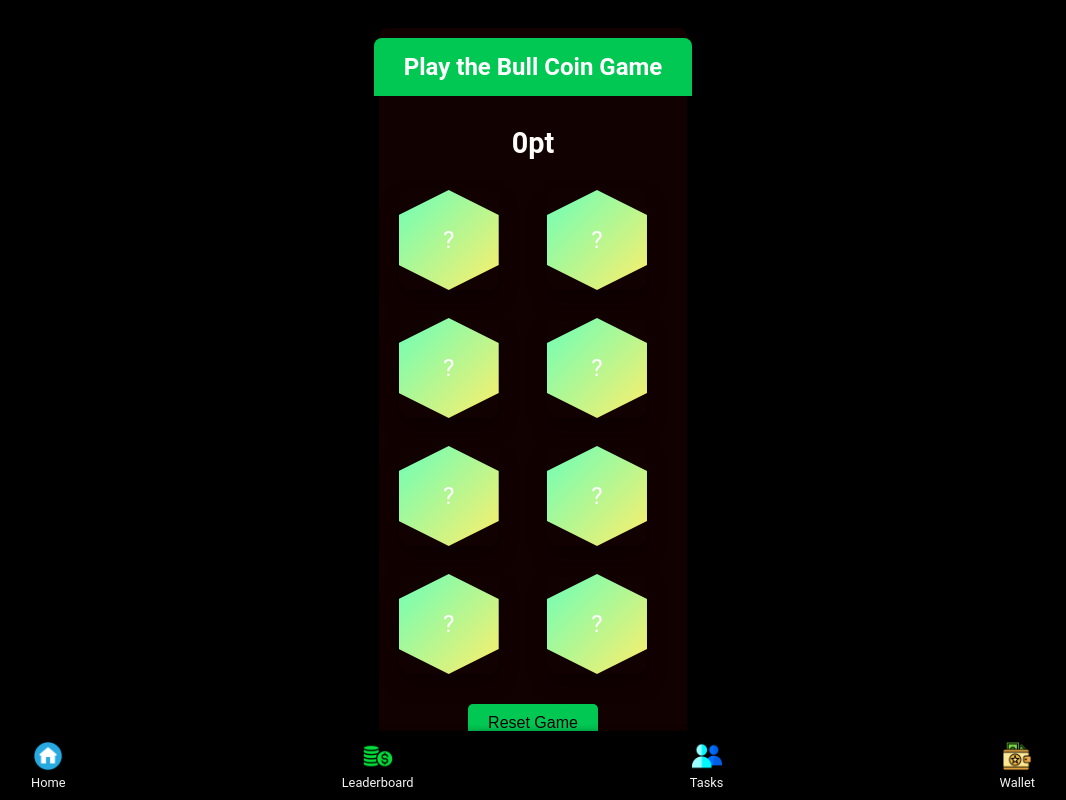
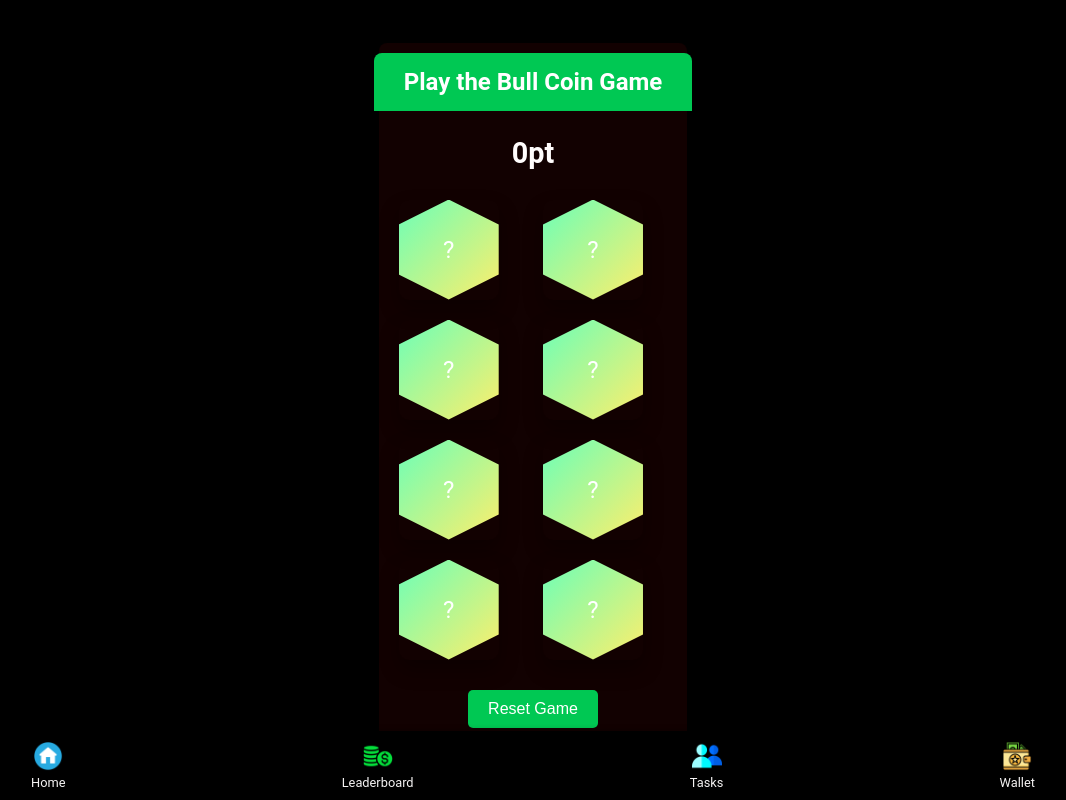
Before and after one commit to kotepeteraseh/bull-mini-app, a JavaScript app: page /game in a window 1280 px wide. Shown: the whole page, without its empty margins (107-1173 px from the left). Built offline with nearby package versions, Linux system fonts and the light colour scheme; no server answers.

Commit message:
new changes

```diff
--- a/src/pages/GamePage.vue
+++ b/src/pages/GamePage.vue
@@ -107,20 +107,20 @@ main {
 h3.score {
   color: #fffcfc;
   font-size: 1.8em;
-  margin: 10px 0;
+  margin: 5px 0;
 }
 
 .memory-grid {
   display: grid;
   grid-template-columns: repeat(2, 1fr); /* Two columns for fewer cards */
-  gap: 8px;
+  gap: 0px;
   justify-content: center;
   margin: 20px 0;
 }
 
 .reset-btn {
   background-color: rgb(0, 200, 83); /* Reset button color matching the header */
-  color: rgb(18, 1, 1);
+  color: rgb(255, 255, 255);
   border: none;
   border-radius: 5px;
   padding: 10px 20px;
```
